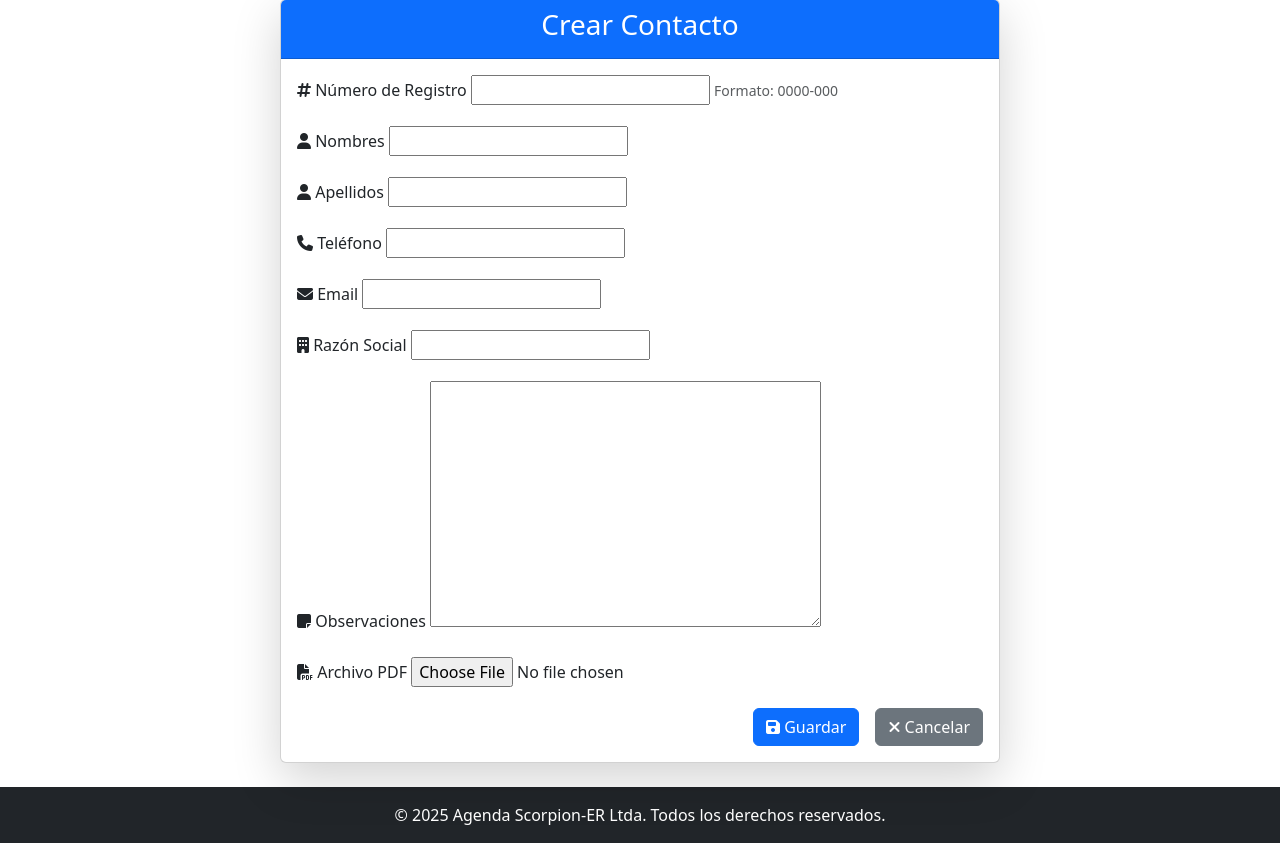
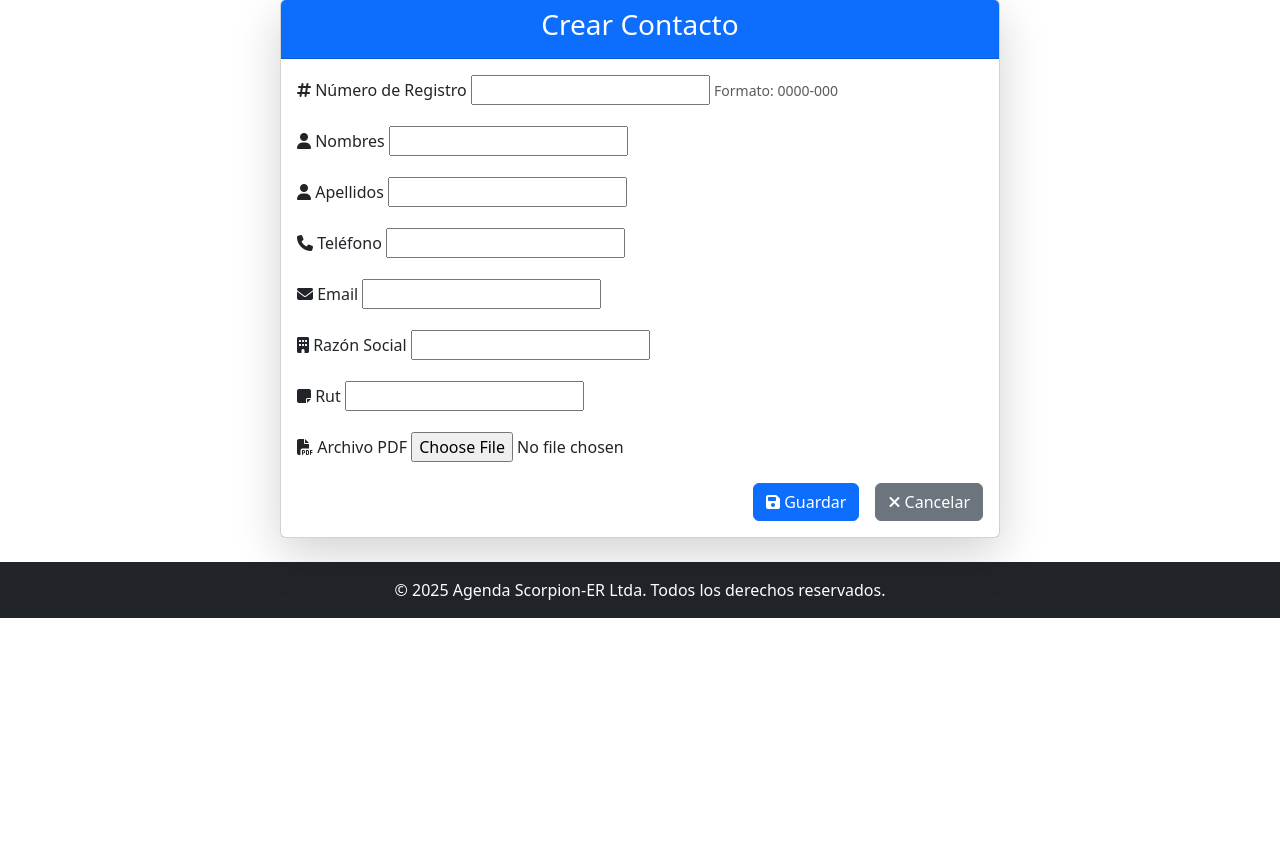
Before and after one commit to gismodes37/Crud-django-clientes-3.0, a Django app: page /contacts/create/ in a window 1280 px wide. Shown: the part 105-948 px from the top of the page. After the commit the page ends 723 px from the top, so only its background shows below. Run offline with Django 5.2, Linux system fonts and the light colour scheme; a user stored in the database is signed in; parts of the project's set-up code (start-up, migrations or seed data) failed here and were passed over.

Commit message:
Clientes 2da copia

```diff
--- a/agenda_crud/agenda/forms.py
+++ b/agenda_crud/agenda/forms.py
@@ -13,12 +13,26 @@ class UserRegisterForm(UserCreationForm):
 
 # Formulario para crear/editar contactos
 class ContactForm(forms.ModelForm):
+    #class Meta:
+    #    model = Contact
+    #    fields = '__all__'  # Incluye todos los campos del modelo
     class Meta:
         model = Contact
-        fields = ['numero_registro', 'nombres', 'apellidos', 'telefono', 'email', 'razon_social', 'observaciones', 'pdf']
+        exclude = ['fecha_registro', 'creado_por', 'modificado_por']  # Excluye estos campos del formulario
+
+    def __init__(self, *args, **kwargs):
+        super().__init__(*args, **kwargs)
+        # Personaliza los campos si es necesario
+        self.fields['nombres'].required = False
+        self.fields['apellidos'].required = False
+        self.fields['telefono'].required = False
+        self.fields['email'].required = False
+        self.fields['razon_social'].required = False
+        self.fields['rut'].required = False
+        self.fields['numero_registro'].required = False  # Asegúrate de que sea opcional
 
     def clean_numero_registro(self):
         numero_registro = self.cleaned_data.get('numero_registro')
-        if not re.match(r'^\d{4}-\d{3}$', numero_registro):
+        if numero_registro and not re.match(r'^\d{4}-\d{3}$', numero_registro):
             raise forms.ValidationError('El número de registro debe tener el formato 0000-000.')
         return numero_registro
--- a/agenda_crud/agenda/templates/agenda/contact_detail.html
+++ b/agenda_crud/agenda/templates/agenda/contact_detail.html
@@ -11,7 +11,7 @@
             <p class="card-text"><strong>Teléfono:</strong> {{ contact.telefono }}</p>
             <p class="card-text"><strong>Email:</strong> {{ contact.email }}</p>
             <p class="card-text"><strong>Razón Social:</strong> {{ contact.razon_social }}</p>
-            <p class="card-text"><strong>Observaciones:</strong> {{ contact.observaciones|linebreaks }}</p>
+            <p class="card-text"><strong>Rut:</strong> {{ contact.rut}}</p>
             <p class="card-text"><strong>Fecha de Registro:</strong> {{ contact.fecha_registro|date:"d/m/Y H:i" }}</p>
             <p class="card-text"><strong>Creado Por:</strong> {{ contact.creado_por.username }}</p>
             <p class="card-text"><strong>Modificado Por:</strong> {{ contact.modificado_por.username|default:"No modificado" }}</p>
--- a/agenda_crud/agenda/templates/agenda/contact_form.html
+++ b/agenda_crud/agenda/templates/agenda/contact_form.html
@@ -11,56 +11,65 @@
                     <h3 class="text-center">{% if form.instance.pk %}Editar{% else %}Crear{% endif %} Contacto</h3>
                 </div>
                 <div class="card-body">
-                    <form method="post" class="needs-validation" novalidate enctype="multipart/form-data">  <!-- Añadir enctype -->
+                    <form method="post" class="needs-validation" novalidate enctype="multipart/form-data">
                         {% csrf_token %}
+                        {{ form.errors }}  <!-- Muestra errores generales del formulario -->
                         <div class="mb-3">
                             <label for="id_numero_registro" class="form-label">
                                 <i class="fas fa-hashtag"></i> Número de Registro
                             </label>
                             {{ form.numero_registro }}
                             <small class="form-text text-muted">Formato: 0000-000</small>
+                            {{ form.numero_registro.errors }}  <!-- Muestra errores específicos del campo -->
                         </div>
                         <div class="mb-3">
                             <label for="id_nombres" class="form-label">
                                 <i class="fas fa-user"></i> Nombres
                             </label>
                             {{ form.nombres }}
+                            {{ form.nombres.errors }}
                         </div>
                         <div class="mb-3">
                             <label for="id_apellidos" class="form-label">
                                 <i class="fas fa-user"></i> Apellidos
                             </label>
                             {{ form.apellidos }}
+                            {{ form.apellidos.errors }}
                         </div>
                         <div class="mb-3">
                             <label for="id_telefono" class="form-label">
                                 <i class="fas fa-phone"></i> Teléfono
                             </label>
                             {{ form.telefono }}
+                            {{ form.telefono.errors }}
                         </div>
                         <div class="mb-3">
                             <label for="id_email" class="form-label">
                                 <i class="fas fa-envelope"></i> Email
                             </label>
                             {{ form.email }}
+                            {{ form.email.errors }}
                         </div>
                         <div class="mb-3">
                             <label for="id_razon_social" class="form-label">
                                 <i class="fas fa-building"></i> Razón Social
                             </label>
                             {{ form.razon_social }}
+                            {{ form.razon_social.errors }}
                         </div>
                         <div class="mb-3">
-                            <label for="id_observaciones" class="form-label">
-                                <i class="fas fa-sticky-note"></i> Observaciones
+                            <label for="id_rut" class="form-label">
+                                <i class="fas fa-sticky-note"></i> Rut
                             </label>
-                            {{ form.observaciones }}
+                            {{ form.rut }}
+                            {{ form.rut.errors }}
                         </div>
                         <div class="mb-3">
                             <label for="id_pdf" class="form-label">
                                 <i class="fas fa-file-pdf"></i> Archivo PDF
                             </label>
                             {{ form.pdf }}
+                            {{ form.pdf.errors }}
                         </div>
                         <div class="d-grid gap-2 d-md-flex justify-content-md-end">
                             <button type="submit" class="btn btn-primary me-md-2">
--- a/agenda_crud/agenda/templates/agenda/partials/contactos_tabla.html
+++ b/agenda_crud/agenda/templates/agenda/partials/contactos_tabla.html
@@ -9,7 +9,7 @@
                     <th class="text-center">Teléfono</th>
                     <th class="text-center">Email</th>
                     <th class="text-center">Razón Social</th>
-                    <th class="text-center">Observaciones</th>
+                    <th class="text-center">Rut</th>
                     <th class="text-center">Fecha de Registro</th>
                     <th class="text-center">Creado Por</th>
                     <th class="text-center">Modificado Por</th>
@@ -28,7 +28,7 @@
                     <td style="white-space: nowrap; width: auto;">{{ contact.telefono }}</td>
                     <td>{{ contact.email }}</td>
                     <td style="white-space: nowrap; width: auto;" >{{ contact.razon_social }}</td>
-                    <td>{{ contact.observaciones|truncatechars:30 }}</td>
+                    <td style="white-space: nowrap; width: auto;">{{ contact.rut}}</td>
                     <td>{{ contact.fecha_registro|date:"d/m/Y" }}</td>
                     <td>{{ contact.creado_por.username }}</td>
                     <td>{{ contact.modificado_por.username|default:"" }}</td>
--- a/agenda_crud/agenda/views.py
+++ b/agenda_crud/agenda/views.py
@@ -72,7 +72,7 @@ def upload_csv(request):
             return redirect('upload_csv')
 
         csv_reader = csv.DictReader(file_content)
-        required_columns = {'Nombres', 'Apellidos', 'Teléfono', 'Email', 'Razón Social', 'Observaciones'}
+        required_columns = {'Nombres', 'Apellidos', 'Teléfono', 'Email', 'Razón Social', 'Rut'}
 
         if not required_columns.issubset(csv_reader.fieldnames):
             messages.error(request, 'El archivo CSV no tiene el formato correcto.')
@@ -86,7 +86,7 @@ def upload_csv(request):
                     telefono=row['Teléfono'],
                     email=row['Email'],
                     razon_social=row['Razón Social'],
-                    observaciones=row['Observaciones'],
+                    rut=row['Rut'],
                     creado_por=request.user,
                         modificado_por=request.user,  # ← Asigna el usuario que lo modifica
 
@@ -108,9 +108,9 @@ def download_csv(request):
     response = HttpResponse(content_type='text/csv')
     response['Content-Disposition'] = 'attachment; filename="contactos.csv"'
     writer = csv.writer(response)
-    writer.writerow(['Nombres', 'Apellidos', 'Teléfono', 'Email', 'Razón Social', 'Observaciones'])
+    writer.writerow(['Nombres', 'Apellidos', 'Teléfono', 'Email', 'Razón Social', 'Rut'])
     for contacto in Contact.objects.all():
-        writer.writerow([contacto.nombres, contacto.apellidos, contacto.telefono, contacto.email, contacto.razon_social, contacto.observaciones])
+        writer.writerow([contacto.nombres, contacto.apellidos, contacto.telefono, contacto.email, contacto.razon_social, contacto.rut])
     return response
 
 # Listado de contactos
@@ -162,14 +162,18 @@ def contact_detail(request, pk):
 @login_required
 def contact_create(request):
     if request.method == 'POST':
-        form = ContactForm(request.POST, request.FILES)
+        form = ContactForm(request.POST, request.FILES)  # Asegúrate de incluir request.FILES si hay archivos
         if form.is_valid():
             contact = form.save(commit=False)
-            contact.creado_por = request.user
-            contact.save()
-            return redirect('contact_list')
+            contact.creado_por = request.user  # Asigna el usuario que crea el contacto
+            contact.save()  # Guarda el contacto en la base de datos
+            return redirect('contact_list')  # Redirige a la lista de contactos después de guardar
+        else:
+            # Si el formulario no es válido, muestra los errores en la plantilla
+            print("Errores en el formulario:", form.errors)  # Depuración: imprime errores en la consola
     else:
-        form = ContactForm()
+        form = ContactForm()  # Muestra un formulario vacío para GET requests
+
     return render(request, 'agenda/contact_form.html', {'form': form})
 
 
@@ -180,7 +184,9 @@ def contact_update(request, pk):
     if request.method == 'POST':
         form = ContactForm(request.POST, request.FILES, instance=contact)
         if form.is_valid():
-            form.save()
+            contact = form.save(commit=False)
+            contact.modificado_por = request.user  # Asigna el usuario que realiza la modificación
+            contact.save()
             return redirect('contact_list')
     else:
         form = ContactForm(instance=contact)
```
Also changed, not shown: agenda_crud/agenda/models.py (+10 -8 lines), agenda_crud/agenda/migrations/0017_remove_contact_observaciones_contact_rut.py (added), agenda_crud/agenda/migrations/0018_remove_contact_rut_contact_observaciones_and_more.py (added), agenda_crud/agenda/migrations/0019_remove_contact_observaciones_contact_rut.py (added), agenda_crud/agenda/migrations/0020_alter_contact_numero_registro.py (added), 1 other file.
